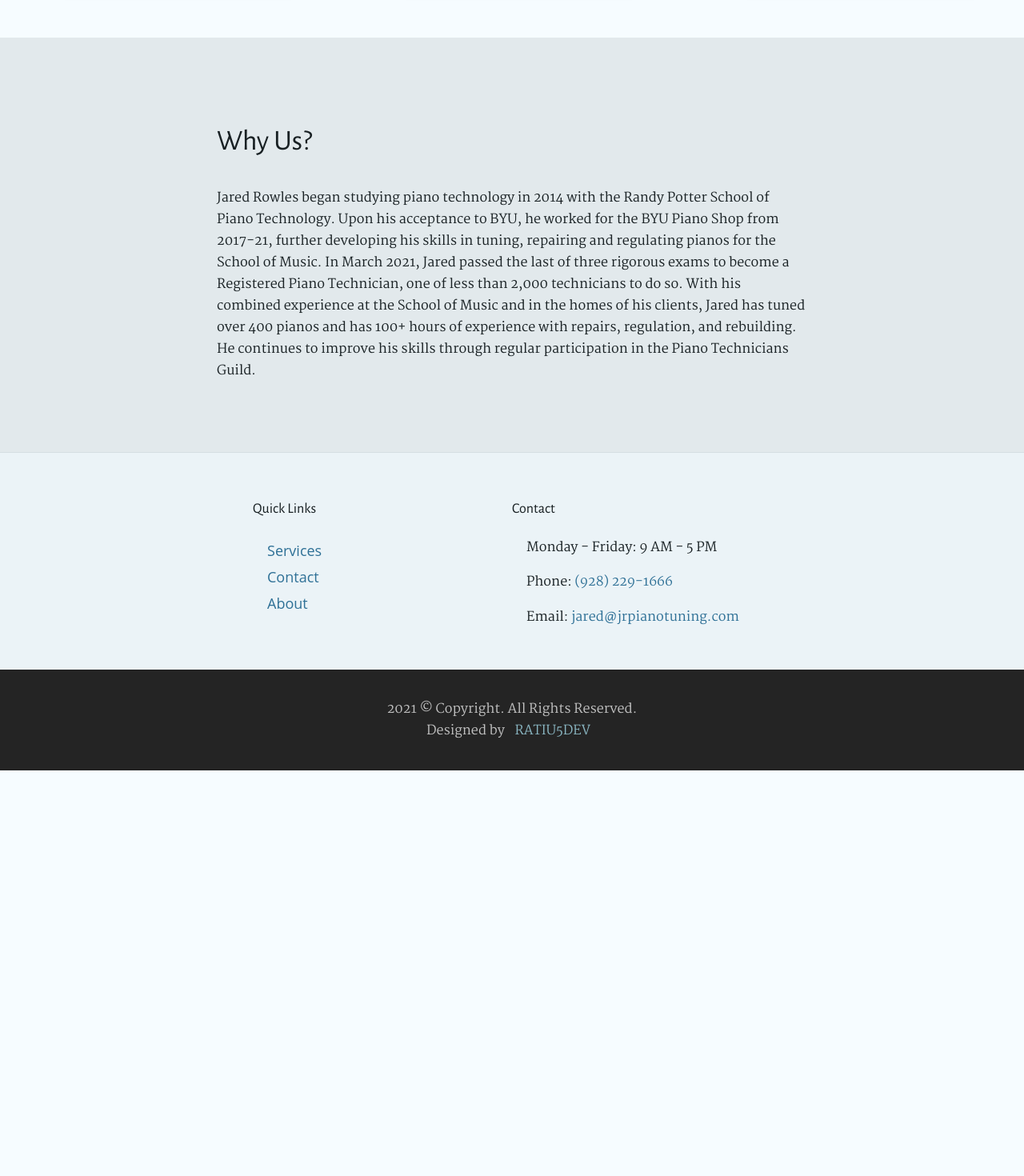
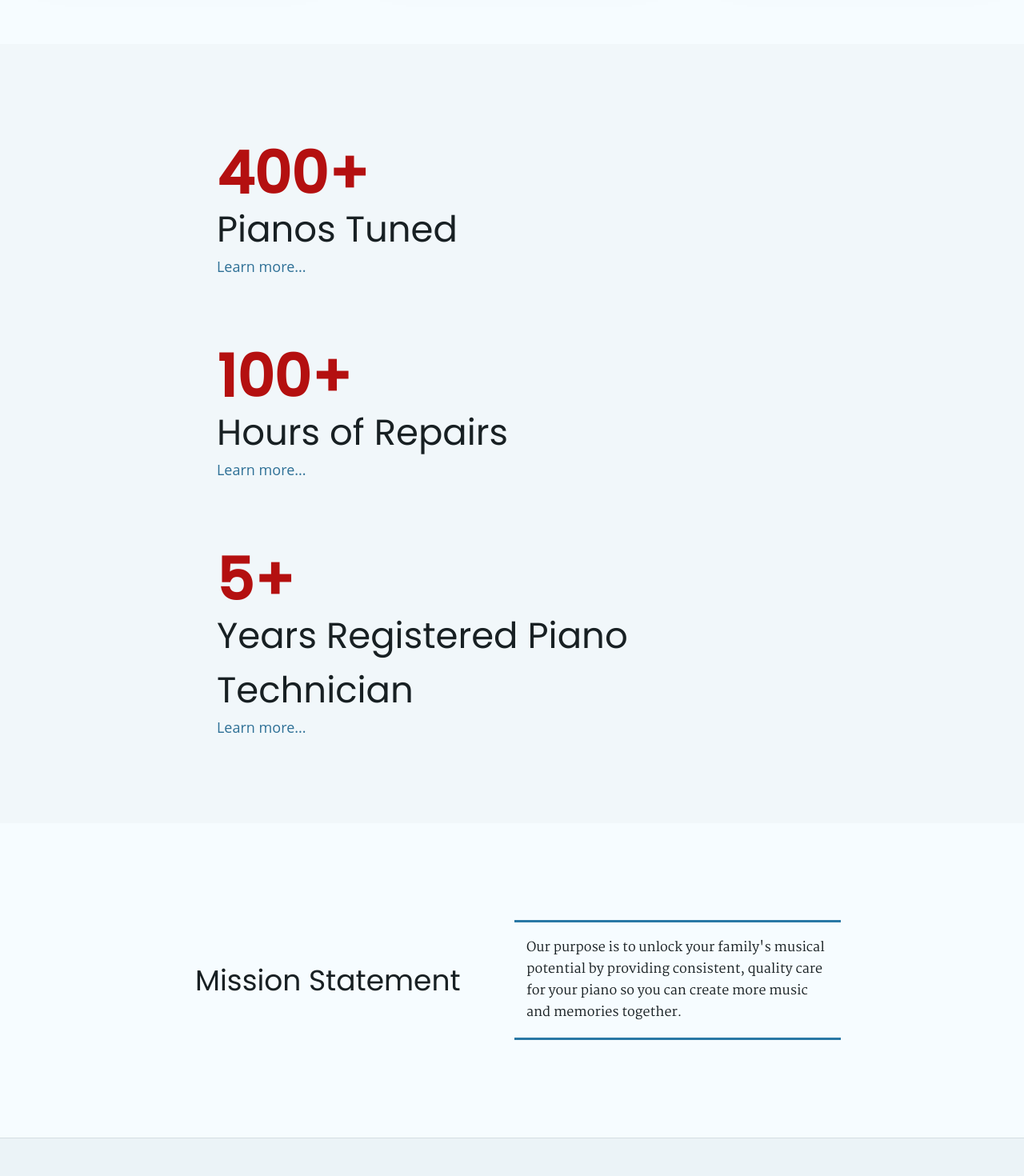
Before and after one commit to jrpianotuning/jrpianotuning, a Next.js app: page / in a window 1280 px wide. Shown: the part 900-2370 px from the top of the page at 80% size. Before the commit the page ends 1863 px from the top, so only its background shows below. Built offline with nearby package versions, Linux system fonts and the light colour scheme.

Commit message:
Improved look of homepage

```diff
--- a/pages/index.tsx
+++ b/pages/index.tsx
@@ -20,9 +20,12 @@ export default function Home() {
 							height={400}
 						/>
 					</div>
-					<h1 className={styles.title}>
-						JR<br></br>PIANO<br></br>TUNING
-					</h1>
+					<div>
+						<h1 className={styles.title}>
+							JR<br></br>PIANO<br></br>TUNING
+						</h1>
+						<BookButton />
+					</div>
 				</div>
 			</section>
 			<section>
@@ -58,8 +61,8 @@ export default function Home() {
 			<section>
 				<div className={styles.experience_container}>
 					<div className={styles["experience_container--content"]}>
-						<h3>Why Us?</h3>
-						<p>
+						{/* <h3>Why Us?</h3> */}
+						{/* <p>
 							Jared Rowles began studying piano technology in 2014 with the Randy
 							Potter School of Piano Technology. Upon his acceptance to BYU, he worked
 							for the BYU Piano Shop from 2017-21, further developing his skills in
@@ -71,8 +74,41 @@ export default function Home() {
 							experience with repairs, regulation, and rebuilding. He continues to
 							improve his skills through regular participation in the Piano
 							Technicians Guild.
-						</p>
+						</p> */}
+						<div className={styles.experience_list}>
+							<div className={styles.list_container}>
+								<h4>
+									<b>400+</b>
+								</h4>
+								<h5>Pianos Tuned</h5>
+								<a href="#">Learn more...</a>
+							</div>
+							<div className={styles.list_container}>
+								<h4>
+									<b>100+</b>
+								</h4>
+								<h5>Hours of Repairs</h5>
+								<a href="#">Learn more...</a>
+							</div>
+							<div className={styles.list_container}>
+								<h4>
+									<b>5+</b>
+								</h4>
+								<h5>Years Registered Piano Technician</h5>
+								<a href="#">Learn more...</a>
+							</div>
+						</div>
 					</div>
+				</div>
+			</section>
+			<section>
+				<div className={styles.missionStatement_container}>
+					<h3>Mission Statement</h3>
+					<p>
+						Our purpose is to unlock your family's musical potential by providing
+						consistent, quality care for your piano so you can create more music and
+						memories together.
+					</p>
 				</div>
 			</section>
 		</Page>
--- a/styles/Home.module.scss
+++ b/styles/Home.module.scss
@@ -20,6 +20,7 @@
 	.title {
 		font-family: "Alegreya Sans", sans-serif;
 		font-size: 6rem;
+		font-weight: 600;
 		position: relative;
 		color: $white1;
 		margin: 0 2rem;
@@ -51,7 +52,8 @@
 .experience_container {
 	position: relative;
 	display: flex;
-	background-color: $white3;
+	align-items: flex-start;
+	background-color: rgba(0, 0, 0, 0.02);
 
 	.experience_container--content {
 		margin: 0 auto;
@@ -59,4 +61,51 @@
 		padding: 4rem 2rem;
 		max-width: 45rem;
 	}
+
+	.experience_list {
+		display: flex;
+		flex-direction: column;
+		flex-wrap: wrap;
+		align-items: stretch;
+		justify-content: center;
+
+		.list_container {
+			padding: 2rem 0;
+
+			h4 {
+				font-size: 4rem;
+				margin: 0;
+				padding: 0;
+				color: rgb(180, 16, 16);
+			}
+
+			h5 {
+				font-size: 2.5rem;
+				margin: -1rem 0 0 0;
+			}
+		}
+	}
 }
+
+.missionStatement_container {
+	display: flex;
+	flex-direction: row;
+	flex-wrap: wrap;
+	align-items: center;
+	justify-content: center;
+	padding: 6rem 2rem;
+
+	h3,
+	p {
+		flex: 1;
+		max-width: 23rem;
+		min-width: 15rem;
+		width: 100%;
+		padding: 0 1rem;
+	}
+
+	p {
+		padding: 1rem;
+		box-shadow: 0 6px 0 -3px $blue5, 0 -6px 0 -3px $blue5;
+	}
+}
--- a/styles/globals.scss
+++ b/styles/globals.scss
@@ -1,6 +1,6 @@
 @import "./variables.module.scss";
 
-@import url("https://fonts.googleapis.com/css2?family=Alegreya+Sans:wght@100;300;400;500&family=Martel:wght@200;300;400;600;700&display=swap");
+@import url("https://fonts.googleapis.com/css2?family=Alegreya+Sans:wght@100;300;400;500&family=Martel:wght@200;300;400;600;700&family=Poppins:ital,wght@0,200;0,300;0,400;0,500;1,200;1,300;1,400;1,500&display=swap");
 
 html,
 body {
@@ -53,7 +53,7 @@ h3,
 h4,
 h5,
 h6 {
-	font-family: "Alegreya Sans", sans-serif;
+	font-family: "Poppins", sans-serif;
 	font-weight: normal;
 }
 
@@ -71,3 +71,12 @@ h3 {
 	font-size: 2rem;
 	font-weight: 400;
 }
+
+h4 {
+	font-size: 1.5rem;
+}
+
+h5 {
+	font-size: 1.5rem;
+	margin: 0;
+}
```
